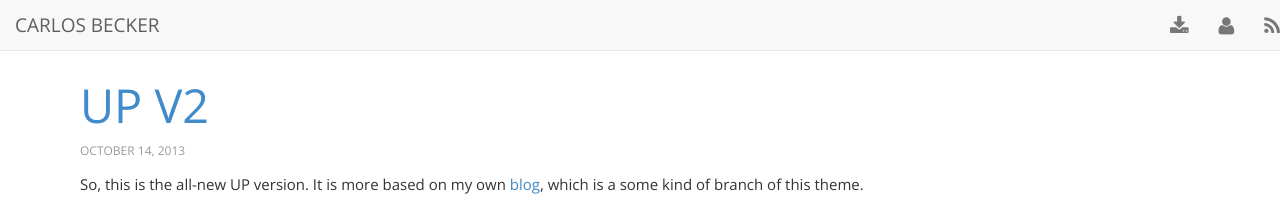
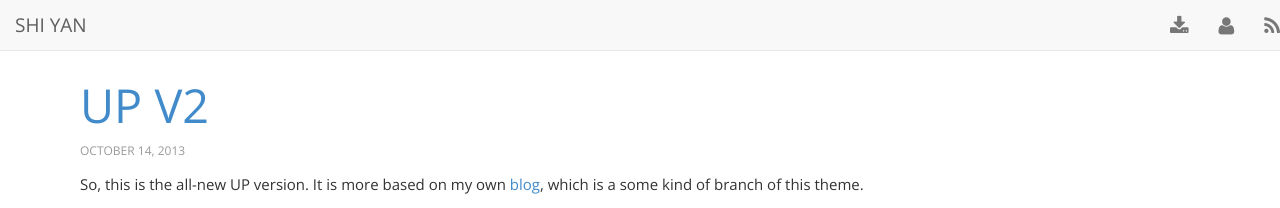
Before and after one commit to shi-yan/old_blog, a Jekyll site: the page built from _posts/2013-10-14-up-2.md, in a window 1280 px wide. Shown: the top 208 px of the page. Built offline with Jekyll 4.4.1, drawn with Linux system fonts in a browser that asks for light colours; nearby versions of some CDN libraries; Markdown is read by kramdown in place of the engine named in the settings; comment, search, counter and statistics services are not loaded; some of the changed lines change nothing that is shown.

Commit message:
customize a little

```diff
--- a/_config.yml
+++ b/_config.yml
@@ -4,14 +4,14 @@ permalink: /posts/:title
 rdiscount:
   extensions: [smart]
 exclude: [ Gemfile, Gemfile.lock, gems, _assets, bower_components ]
-title : Carlos Becker
-production_url : http://carlosbecker.com
-description: "Througths, flamewars, utilities, tutorials, codes, projects and other things by Carlos Alexandro Becker."
+title : Shi Yan
+production_url : http://shi-yan.github.io
+description: "Random."
 disqus_shortname: caarlos0blog
 analytics: UA-32899481-1
 gauges: 50f2b533613f5d7c8000000c
 author :
-  name : Carlos Alexandro Becker
-  github : caarlos0
-  twitter : caarlos0
-  email: caarlos0@gmail.com
+  name : Shi Yan
+  github : shi-yan
+  twitter : notwitter
+  email: noemail@gmail.com
--- a/_posts/2013-10-14-up-2.md
+++ b/_posts/2013-10-14-up-2.md
@@ -1,7 +1,7 @@
 ---
 layout: post
 title: "UP v2"
-category: posts
+category: haha
 ---
 
 So, this is the all-new UP version. It is more based
```
